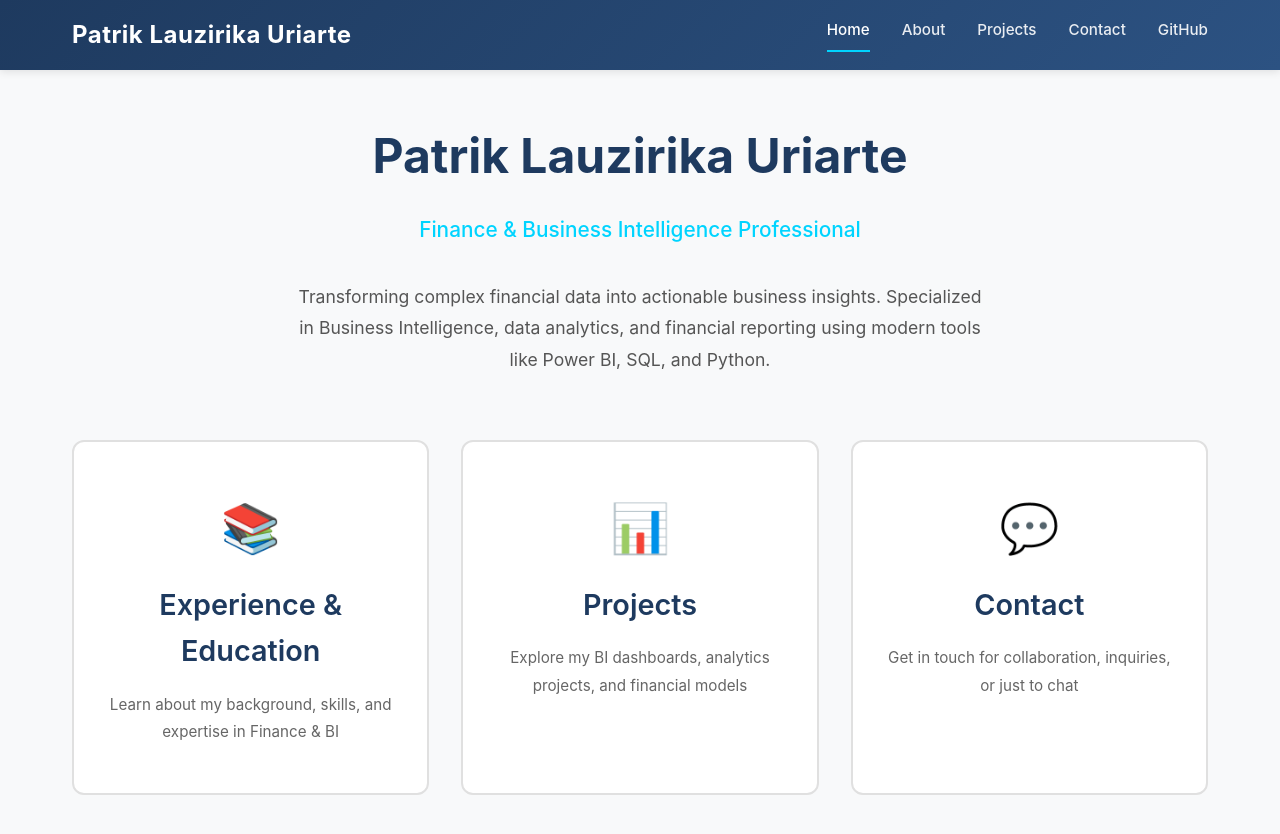
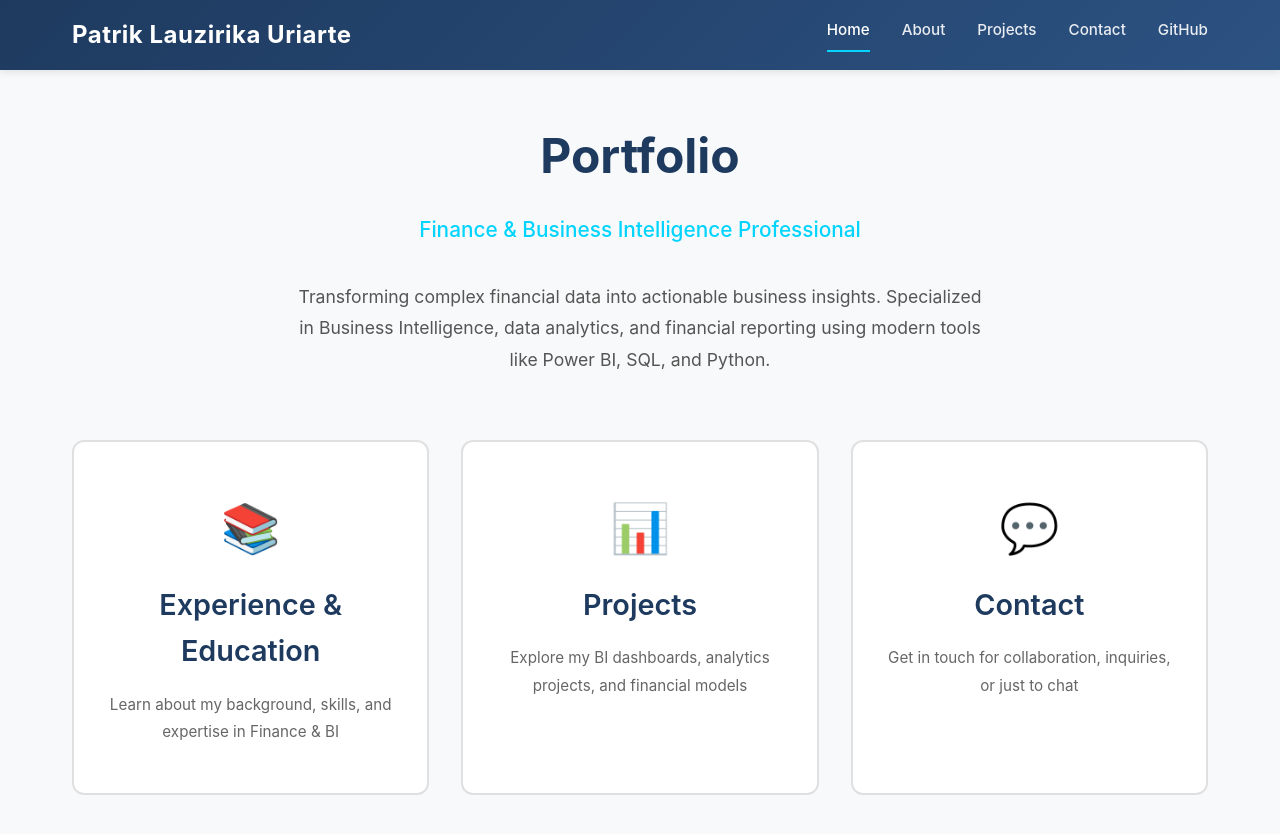
Before and after one commit to patriklauzirika-glitch/patriklauzirika.github.io, a Jekyll site: the page built from index.md, in a window 1280 px wide and 900 px high. Shown: the top 834 px of the window. Built offline with Jekyll 4.4.1, drawn with Linux system fonts in a browser that asks for light colours.

Commit message:
Update header in index.md to 'Portfolio'

```diff
--- a/index.md
+++ b/index.md
@@ -4,7 +4,7 @@ title: Finance & Business Intelligence Portfolio
 ---
 
 <section class="intro-section">
-    <h1>Patrik Lauzirika Uriarte</h1>
+    <h1>Portfolio</h1>
     <p class="subtitle">Finance & Business Intelligence Professional</p>
     <p>
         Transforming complex financial data into actionable business insights.
```
